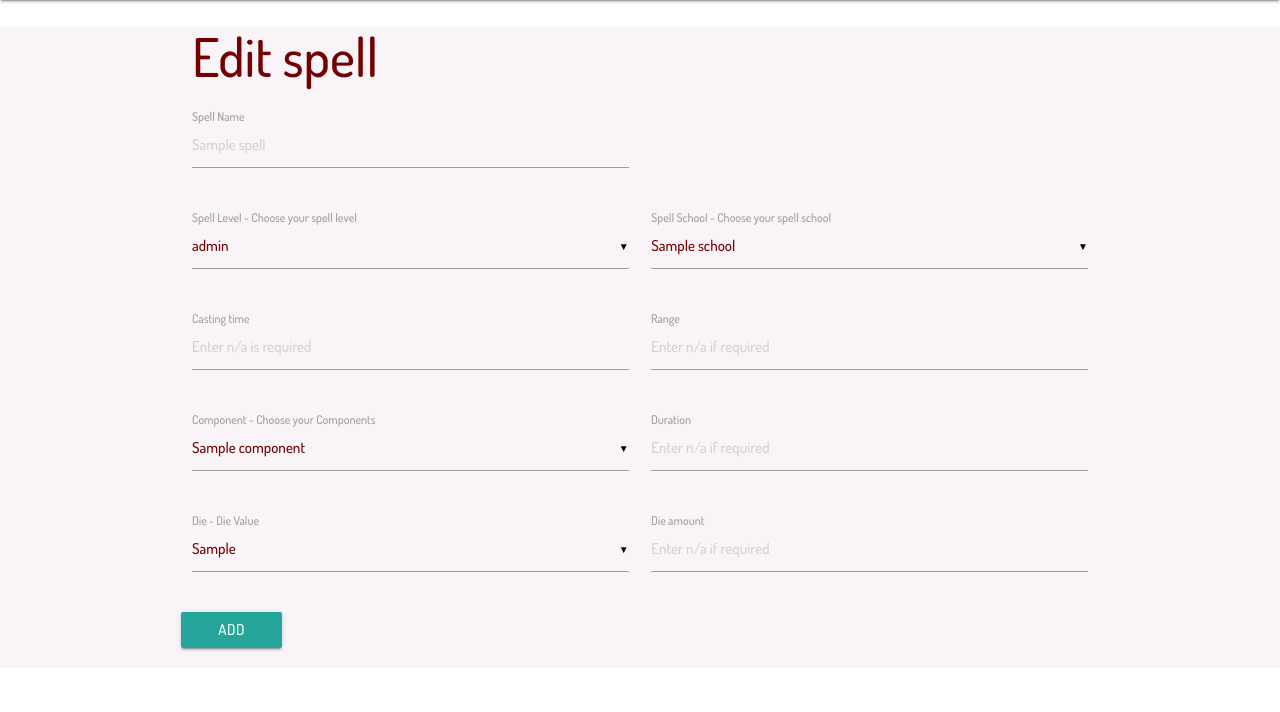
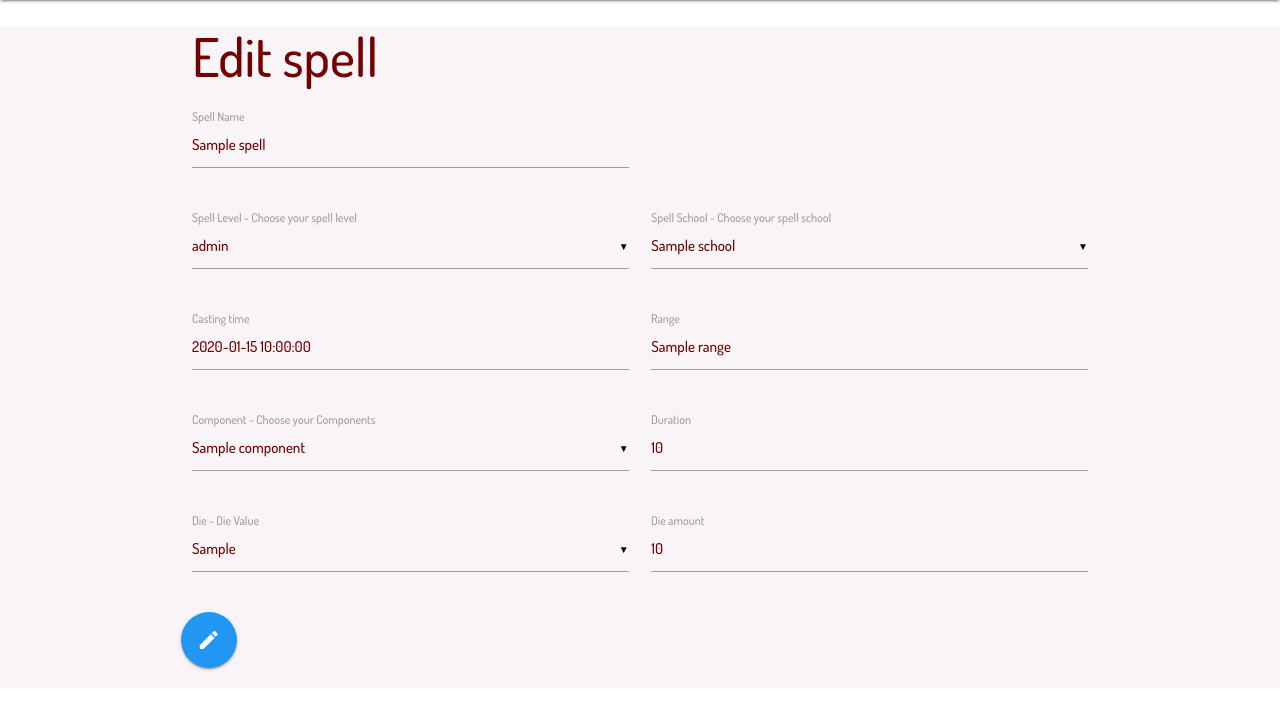
Before and after one commit to JackSnowdon/spellbook, a Flask app: template templates/edit_spell.html in a window 1280 px wide. Shown: the part 64-776 px from the top of the page. Run offline with Flask 2, Linux system fonts and the light colour scheme; the template is opened without the code that fills it: most values are stand-ins (such as "Sample title", 1, 10 or a date in 2020); some libraries are stand-ins or nearby versions.

Commit message:
edit page now displays current spell infomation (minus components) renamed die value to match mongodb

```diff
--- a/app.py
+++ b/app.py
@@ -56,7 +56,7 @@ def delete_spell(spell_id):
 
 @app.route('/edit_spell/<spell_id>')
 def edit_spell(spell_id):
-    the_spell = mongo.db.tasks.find_one({"_id": ObjectId(spell_id)})
+    the_spell = mongo.db.spells.find_one({"_id": ObjectId(spell_id)})
     return render_template('edit_spell.html', spell=the_spell,
     components=mongo.db.components.find(), die=mongo.db.die.find(), level=mongo.db.level.find(),
     school=mongo.db.school.find())
--- a/templates/add_spell.html
+++ b/templates/add_spell.html
@@ -52,7 +52,7 @@
         </div>
         <div class="row">
             <div class="input-field col s12 m6">
-                <select id="die" name="die" class="input-text">
+                <select id="die_value" name="die_value" class="input-text">
                 {% for d in die %}
                   <option value="{{d.die_value}}">{{d.die_value}}</option>
                 {% endfor %}
--- a/templates/edit_spell.html
+++ b/templates/edit_spell.html
@@ -1,7 +1,6 @@
 {% extends 'base.html'%} {% block content %}
 
-<!--- 10/05/19
-edit spell will retrive the object from mongoDB, next step is to wire it upto display correct infomation to edit and inserting that back into mongodb--->
+<!--- 13/05/19 edit page wired up, update function to be added. Issues with componets in both adding/editing, aware i need to use an array --->
 
 
 
@@ -10,17 +9,13 @@ edit spell will retrive the object from mongoDB, next step is to wire it upto di
     <form action="" method="POST" class="col s12">
         <div class="row">
             <div class="input-field col s6">
-                <input placeholder="{{spell.spell_name}}" name="spell_name" id="spell_name" type="text" class="validate input-text">
+                <input name="spell_name" id="spell_name" type="text" class="validate input-text" value="{{spell.spell_name}}">
                 <label for="spell_name">Spell Name</label>
             </div>
         </div>
         <div class="row">
             <div class="input-field col s12 m6">
                 <select class="input-text" id="spell_level" name="spell_level">
-
-<!--- 12/05/19
-working on for loop to select spell level from mongodb --->
-
                 {% for l in level %}
                     {% if l.spell_level == spell.spell_level %}
                   <option value="{{l.spell_level}}" selected>{{l.spell_level}}</option>
@@ -34,7 +29,11 @@ working on for loop to select spell level from mongodb --->
             <div class="input-field col s12 m6">
                 <select class="input-text" id="school" name="school">
                 {% for s in school %}
+                    {% if s.school_name == spell.school %}
+                  <option  value="{{s.school_name}}" selected>{{s.school_name}}</option>
+                    {% else %}
                   <option  value="{{s.school_name}}">{{s.school_name}}</option>
+                    {% endif %}
                 {% endfor %}
             </select>
                 <label>Spell School - Choose your spell school</label>
@@ -42,25 +41,29 @@ working on for loop to select spell level from mongodb --->
         </div>
         <div class="row">
             <div class="input-field col s12 m6">
-                <input placeholder="Enter n/a is required" name="casting_time" id="casting_time" type="text" class="validate input-text">
+                <input placeholder="Enter n/a is required" name="casting_time" id="casting_time" type="text" class="validate input-text" value="{{spell.casting_time}}">
                 <label for="casting_time">Casting time</label>
             </div>
             <div class="input-field col s12 m6">
-                <input placeholder="Enter n/a if required" name="range" id="range" type="text" class="validate input-text">
+                <input placeholder="Enter n/a if required" name="range" id="range" type="text" class="validate input-text" value="{{spell.range}}">
                 <label for="range">Range</label>
             </div>
         </div>
-      <div class="row">
+        <div class="row">
             <div class="input-field col s12 m6">
                 <select multiple id="components" name="components" class="input-text">
                 {% for c in components %}
+                    {% if c.components == spell.components %}
+                  <option value="{{c.component}}" selected>{{c.component}}</option>
+                    {% else %}
                   <option value="{{c.component}}">{{c.component}}</option>
+                    {% endif %}
                 {% endfor %}
             </select>
                 <label>Component - Choose your Components</label>
             </div>
             <div class="input-field col s12 m6">
-                <input placeholder="Enter n/a if required" name="duration" id="duration" type="text" class="validate input-text">
+                <input placeholder="Enter n/a if required" name="duration" id="duration" type="text" class="validate input-text" value="{{spell.duration}}">
                 <label for="duration">Duration</label>
             </div>
         </div>
@@ -68,19 +71,23 @@ working on for loop to select spell level from mongodb --->
             <div class="input-field col s12 m6">
                 <select id="die" name="die" class="input-text">
                 {% for d in die %}
+                    {% if d.die_value == spell.die_value %}
+                    <option value="{{d.die_value}}" selected>{{d.die_value}}</option>
+                    {% else %}
                   <option value="{{d.die_value}}">{{d.die_value}}</option>
+                    {% endif %}
                 {% endfor %}
             </select>
                 <label>Die - Die Value </label>
             </div>
             <div class="input-field col s12 m6">
-                <input placeholder="Enter n/a if required" name="die_amount" id="die_amount" type="text" class="validate input-text">
+                <input placeholder="Enter n/a if required" name="die_amount" id="die_amount" type="text" class="validate input-text" value="{{spell.die_amount}}">
                 <label for="die_amount">Die amount</label>
             </div>
         </div>
         <div class="row">
-             <button class="btn waves-effect waves-light" type="submit" >Add
-                <i class="material-icons right"></i>
+            <button class="btn-floating btn-large waves-effect waves-light blue" type="submit">
+                <i class="material-icons right">edit</i>
               </button>
         </div>
     </form>
--- a/templates/view_spells.html
+++ b/templates/view_spells.html
@@ -28,7 +28,7 @@
             </div>
 
             <div class="">
-                Die Value: d{{spell.die}}
+                Die Value: d{{spell.die_value}}
             </div>
             <div class="">
                 Die Amount: {{spell.die_amount}}
@@ -38,7 +38,7 @@
             </div>
             <div class="">
                 <a href="{{url_for('edit_spell', spell_id=spell._id)}}" class="btn-floating btn-large waves-effect waves-light blue"><i class="material-icons">edit</i></a>
-                <a href="{{url_for('delete_spell', spell_id=spell._id)}}" class="btn-floating btn-large waves-effect waves-light red"><i class="material-icons">delete</i></a>
+                <a href="{{url_for('delete_spell', spell_id=spell._id)}}" class="btn-floating btn-large waves-effect waves-light red"><i class="material-icons">delete_forever</i></a>
             </div>
         </div>
     </div>
```
